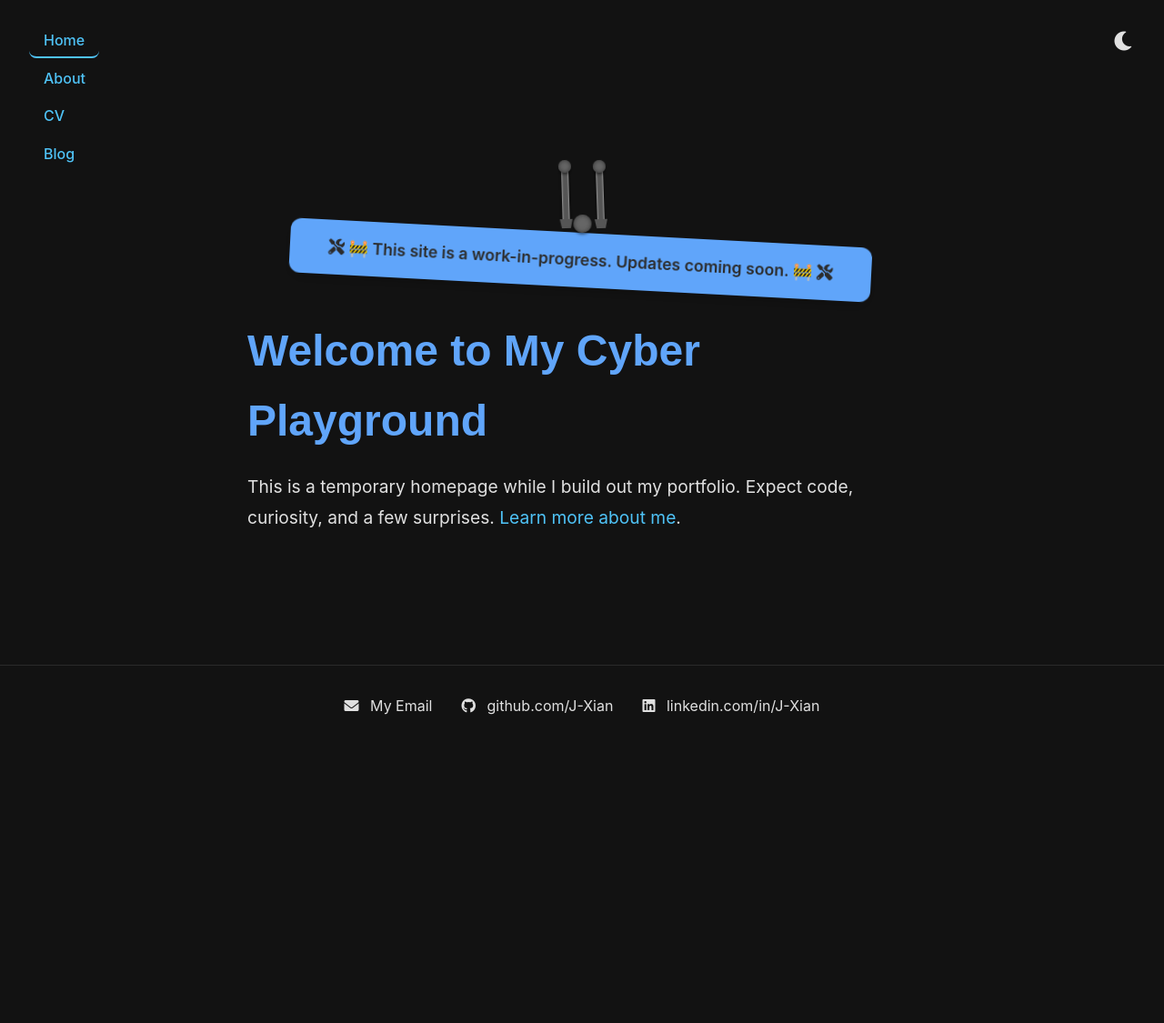
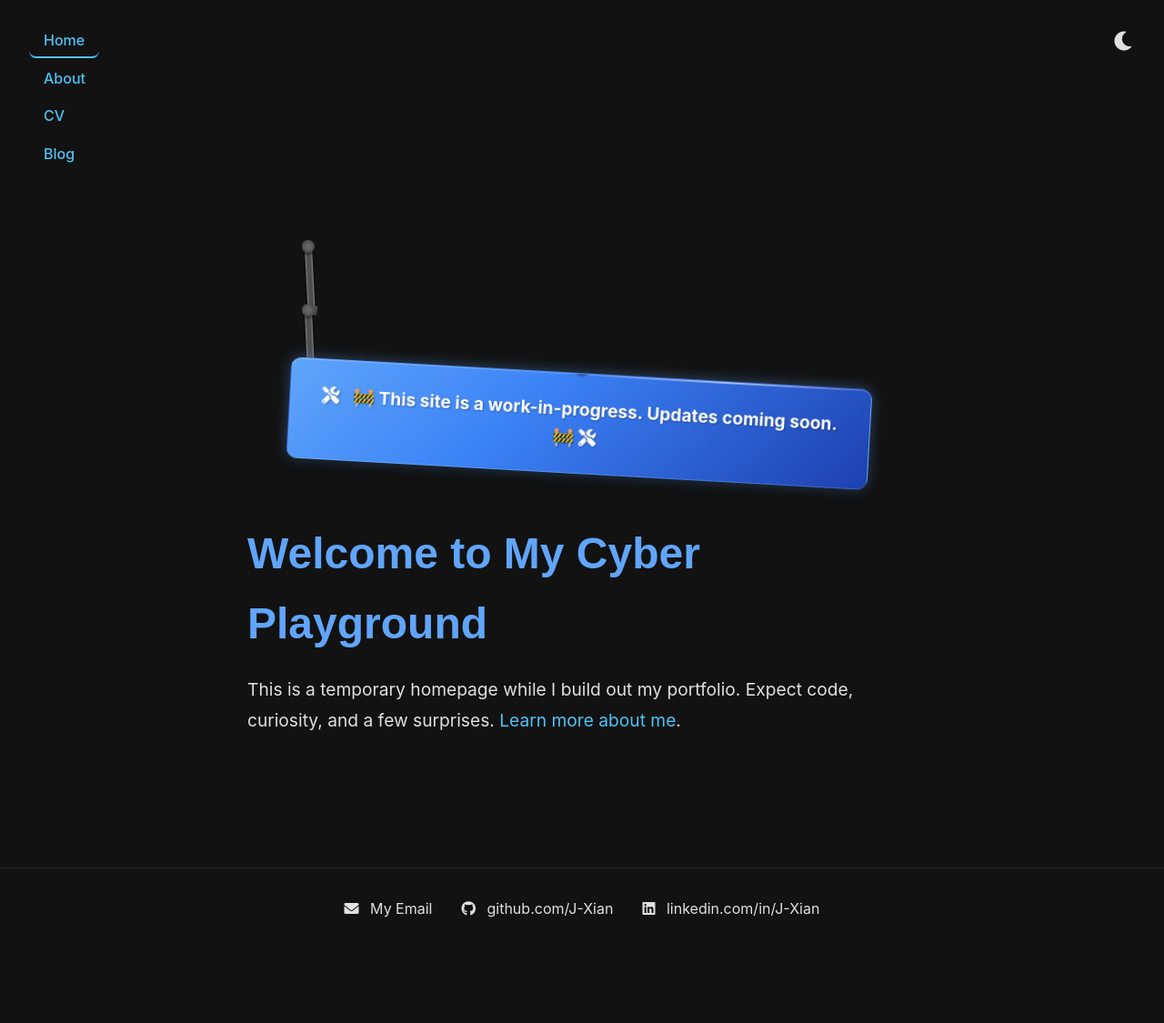
Before and after one commit to J-Xian/J-Xian.github.io, a Jekyll site: the page built from index.html, in a window 1280 px wide. Shown: the whole page at 91% size. Built offline with Jekyll 4.4.1, drawn with Linux system fonts in a browser that asks for light colours; before the commit the page ends 901 px from its top, so only the background shows below that.

Commit message:
Update main.css

```diff
--- a/css/main.css
+++ b/css/main.css
@@ -5,6 +5,12 @@
   --accent-color: #ffb74d;
   --font-inter: 'Inter', sans-serif;
   --font-montserrat: 'Montserrat', sans-serif;
+
+  /* New variables for chain effects */
+  --chain-color-dark: #555;
+  --chain-color-light: #888;
+  --chain-connector-color: #666;
+  --chain-highlight: #aaa;
 }
 
 body {
@@ -13,7 +19,7 @@
   font-family: var(--font-inter);
   line-height: 1.6;
   transition: background-color 0.3s ease, color 0.3s ease;
-  padding: 5rem 0; /* Add top and bottom padding for mobile */
+  padding: 5rem 0;
 }
 
 body[data-theme="light"] {
@@ -21,6 +27,10 @@
   --text-color: #222222;
   --link-color: #007acc;
   --accent-color: #ff9800;
+  --chain-color-dark: #999;
+  --chain-color-light: #ccc;
+  --chain-connector-color: #aaa;
+  --chain-highlight: #ddd;
 }
 
 /* Reset */
@@ -95,16 +105,17 @@
   animation: fadeIn 2s ease-in-out;
 }
 
-/* Work-in-Progress Banner with Metal Chains */
+/* Enhanced Work-in-Progress Banner with Metal Chains */
 .wip-banner-container {
   position: relative;
   max-width: 640px;
-  margin: 2rem auto;
+  margin: 3rem auto;
+  perspective: 1000px;
 }
 
-.chain-container {
+.chain-system {
   position: absolute;
-  top: -70px;
+  top: -90px;
   left: 50%;
   transform: translateX(-50%);
   display: flex;
@@ -114,28 +125,59 @@
   pointer-events: none;
 }
 
+.chain-anchor {
+  position: relative;
+  width: 120px;
+  height: 20px;
+  background: linear-gradient(to bottom, #222, #444);
+  border-radius: 4px 4px 0 0;
+  box-shadow: 0 -3px 5px rgba(0,0,0,0.3);
+  margin: 0 10px;
+}
+
+.chain-anchor:before {
+  content: '';
+  position: absolute;
+  width: 100%;
+  height: 5px;
+  background: #333;
+  top: -5px;
+  left: 0;
+  border-radius: 3px 3px 0 0;
+}
+
 .chain {
   width: 8px;
-  height: 60px;
-  background: linear-gradient(to right, #555 0%, #888 5%, #888 15%, #555 20%, #555 80%, #888 85%, #888 95%, #555 100%);
+  height: 70px;
+  background: linear-gradient(to right,
+    var(--chain-color-dark) 0%,
+    var(--chain-color-light) 5%,
+    var(--chain-color-light) 15%,
+    var(--chain-color-dark) 20%,
+    var(--chain-color-dark) 80%,
+    var(--chain-color-light) 85%,
+    var(--chain-color-light) 95%,
+    var(--chain-color-dark) 100%);
   margin: 0 15px;
   position: relative;
   border-radius: 2px;
-  box-shadow: 0 0 5px rgba(0, 0, 0, 0.5);
+  box-shadow: 0 0 5px rgba(0, 0, 0, 0.5),
+              inset 0 0 10px rgba(0,0,0,0.2);
   transform-origin: top center;
-  animation: chainSwing 4s ease-in-out infinite;
+  animation: chainSwing 4.5s ease-in-out infinite;
 }
 
 .chain:before {
   content: '';
   position: absolute;
-  top: -10px;
+  top: -8px;
   left: -3px;
   width: 14px;
   height: 14px;
-  background: #666;
+  background: var(--chain-connector-color);
   border-radius: 50%;
   box-shadow: inset 0 0 5px #333, 0 2px 3px rgba(0, 0, 0, 0.5);
+  z-index: 2;
 }
 
 .chain:after {
@@ -145,8 +187,32 @@
   left: -3px;
   width: 14px;
   height: 10px;
-  background: #555;
+  background: var(--chain-color-dark);
   clip-path: polygon(0 0, 100% 0, 85% 100%, 15% 100%);
+  z-index: 2;
+}
+
+.chain-link {
+  position: absolute;
+  width: 14px;
+  height: 6px;
+  background: var(--chain-color-dark);
+  top: 15px;
+  left: -3px;
+  border-radius: 2px;
+  box-shadow: 0 0 3px rgba(0,0,0,0.3);
+}
+
+.chain-link:nth-child(2) {
+  top: 30px;
+}
+
+.chain-link:nth-child(3) {
+  top: 45px;
+}
+
+.chain-link:nth-child(4) {
+  top: 60px;
 }
 
 .chain-left {
@@ -158,17 +224,25 @@
 }
 
 .wip-banner {
-  background-color: #60A5FA;
-  color: #2c2c2c;
-  padding: 1rem 1.5rem;
+  background: linear-gradient(135deg, #60A5FA 0%, #3b82f6 40%, #1e40af 100%);
+  color: white;
+  padding: 1.5rem 2rem;
   border-radius: 12px;
-  box-shadow: 0 6px 16px rgba(0, 0, 0, 0.2);
-  font-weight: 600;
-  font-size: 1.1rem;
+  box-shadow: 0 10px 25px rgba(0, 0, 0, 0.3),
+              0 0 15px rgba(96, 165, 250, 0.4),
+              inset 0 1px 0 rgba(255,255,255,0.2);
+  font-weight: 700;
+  font-size: 1.2rem;
   text-align: center;
   position: relative;
-  animation: bannerTilt 3s ease-out forwards;
+  animation: bannerTilt 3.5s ease-out forwards,
+             bannerFlicker 8s infinite linear,
+             bannerFloat 6s ease-in-out infinite;
   transform-origin: top center;
+  text-shadow: 1px 1px 2px rgba(0,0,0,0.3);
+  border: 1px solid rgba(255,255,255,0.1);
+  overflow: hidden;
+  z-index: 5;
 }
 
 .wip-banner:before {
@@ -179,58 +253,172 @@
   transform: translateX(-50%);
   width: 20px;
   height: 20px;
-  background: #666;
+  background: var(--chain-connector-color);
   border-radius: 50%;
   box-shadow: inset 0 0 5px #333, 0 2px 3px rgba(0, 0, 0, 0.5);
   z-index: 5;
 }
 
-.wip-banner:hover {
-  box-shadow: 0 8px 24px rgba(0, 0, 0, 0.2);
-  transform: translateY(-2px) rotate(3deg);
+.wip-banner:after {
+  content: '';
+  position: absolute;
+  top: 0;
+  left: 0;
+  right: 0;
+  height: 2px;
+  background: linear-gradient(90deg,
+    transparent,
+    rgba(255,255,255,0.5),
+    transparent);
+  animation: bannerShine 4s linear infinite;
 }
 
-/* Chain swing animation */
-@keyframes chainSwing {
-  0%, 100% { transform: rotate(-2deg); }
-  50% { transform: rotate(2deg); }
+.wip-banner:hover {
+  box-shadow: 0 15px 30px rgba(0, 0, 0, 0.4),
+              0 0 20px rgba(96, 165, 250, 0.6);
+  transform: translateY(-3px) rotate(3deg) scale(1.02);
 }
 
-/* Banner tilt animation */
+.wip-banner i {
+  margin-right: 10px;
+  animation: toolSpin 5s infinite linear;
+}
+
+/* Crack effect */
+.crack {
+  position: absolute;
+  background: rgba(255,255,255,0.3);
+  animation: crackAppear 4s forwards;
+}
+
+.crack-1 {
+  width: 2px;
+  height: 30px;
+  top: 10px;
+  left: 30%;
+  transform: rotate(15deg);
+}
+
+.crack-2 {
+  width: 3px;
+  height: 20px;
+  bottom: 15px;
+  right: 25%;
+  transform: rotate(-10deg);
+}
+
+/* Enhanced Animations */
+@keyframes chainSwing {
+  0%, 100% {
+    transform: rotate(-3deg);
+    height: 70px;
+  }
+  25% {
+    transform: rotate(1deg);
+    height: 71px;
+  }
+  50% {
+    transform: rotate(4deg);
+    height: 70px;
+  }
+  75% {
+    transform: rotate(0deg);
+    height: 69px;
+  }
+}
+
 @keyframes bannerTilt {
   0% {
-    transform: translateY(-100px) rotate(0deg);
+    transform: translateY(-150px) rotate(0deg) scale(0.8);
     opacity: 0;
+    box-shadow: 0 0 0 rgba(0,0,0,0);
   }
-  70% {
-    transform: translateY(0) rotate(0deg);
+  60% {
+    transform: translateY(20px) rotate(0deg) scale(1);
     opacity: 1;
   }
+  75% {
+    transform: translateY(0) rotate(-4deg);
+  }
   85% {
-    transform: translateY(0) rotate(-2deg);
+    transform: translateY(0) rotate(2deg);
+  }
+  92% {
+    transform: translateY(0) rotate(-1deg);
   }
   100% {
     transform: translateY(0) rotate(3deg);
   }
 }
 
-/* Light theme adjustments for chains */
-body[data-theme="light"] .chain {
-  background: linear-gradient(to right, #999 0%, #ccc 5%, #ccc 15%, #999 20%, #999 80%, #ccc 85%, #ccc 95%, #999 100%);
+@keyframes bannerFlicker {
+  0%, 100% { opacity: 1; }
+  2% { opacity: 0.95; }
+  4% { opacity: 0.98; }
+  6% { opacity: 0.92; }
+  8% { opacity: 0.99; }
+  10% { opacity: 0.93; }
+  12% { opacity: 1; }
+  50% { opacity: 0.99; }
+  51% { opacity: 0.97; }
+  52% { opacity: 1; }
 }
 
-body[data-theme="light"] .chain:before {
-  background: #aaa;
-  box-shadow: inset 0 0 5px #777, 0 2px 3px rgba(0, 0, 0, 0.3);
+@keyframes bannerFloat {
+  0%, 100% { transform: translateY(0) rotate(3deg); }
+  50% { transform: translateY(-4px) rotate(3.5deg); }
 }
 
-body[data-theme="light"] .chain:after {
-  background: #999;
+@keyframes bannerShine {
+  0% { left: -100%; }
+  20% { left: 100%; }
+  100% { left: 100%; }
 }
 
-body[data-theme="light"] .wip-banner:before {
-  background: #aaa;
-  box-shadow: inset 0 0 5px #777, 0 2px 3px rgba(0, 0, 0, 0.3);
+@keyframes toolSpin {
+  0% { transform: rotate(0deg); }
+  25% { transform: rotate(5deg); }
+  50% { transform: rotate(0deg); }
+  75% { transform: rotate(-5deg); }
+  100% { transform: rotate(0deg); }
+}
+
+@keyframes crackAppear {
+  0% { height: 0; opacity: 0; }
+  70% { height: 0; opacity: 0; }
+  100% { height: 30px; opacity: 1; }
+}
+
+/* Light theme adjustments for chains */
+body[data-theme="light"] .chain-anchor {
+  background: linear-gradient(to bottom, #ddd, #aaa);
+}
+
+body[data-theme="light"] .chain-anchor:before {
+  background: #bbb;
+}
+
+/* Glitch effect on hover */
+.wip-banner:hover .glitch-effect {
+  display: block;
+  position: absolute;
+  top: 0;
+  left: 0;
+  width: 100%;
+  height: 100%;
+  background: rgba(96, 165, 250, 0.1);
+  opacity: 0;
+  animation: glitch 0.5s infinite;
+  z-index: -1;
+}
+
+@keyframes glitch {
+  0% { transform: translate(0); }
+  20% { transform: translate(-2px, 2px); }
+  40% { transform: translate(-2px, -2px); }
+  60% { transform: translate(2px, 2px); }
+  80% { transform: translate(2px, -2px); }
+  100% { transform: translate(0); }
 }
 
 /* Footer */
@@ -274,6 +462,7 @@
   color: var(--text-color);
   transition: transform 0.3s ease, color 0.3s ease;
   font-size: 1.5rem;
+  z-index: 100;
 }
 
 #theme-toggle:hover {
@@ -345,7 +534,7 @@
   }
 
   .container {
-    padding: 2rem 1rem; /* Reduce padding on mobile */
+    padding: 2rem 1rem;
   }
 
   /* Make navigation non-fixed on mobile and center them */
@@ -360,7 +549,7 @@
   nav ul {
     flex-direction: row;
     justify-content: center;
-    gap: 0.5rem; /* Reduce gap for tighter layout */
+    gap: 0.5rem;
   }
 
   .hero-heading {
@@ -392,7 +581,16 @@
     margin: 0 10px;
   }
 
-  .chain-container {
+  .chain-system {
     top: -60px;
   }
+
+  .chain-anchor {
+    width: 90px;
+  }
+
+  .wip-banner {
+    padding: 1rem 1.5rem;
+    font-size: 1rem;
+  }
 }
```
